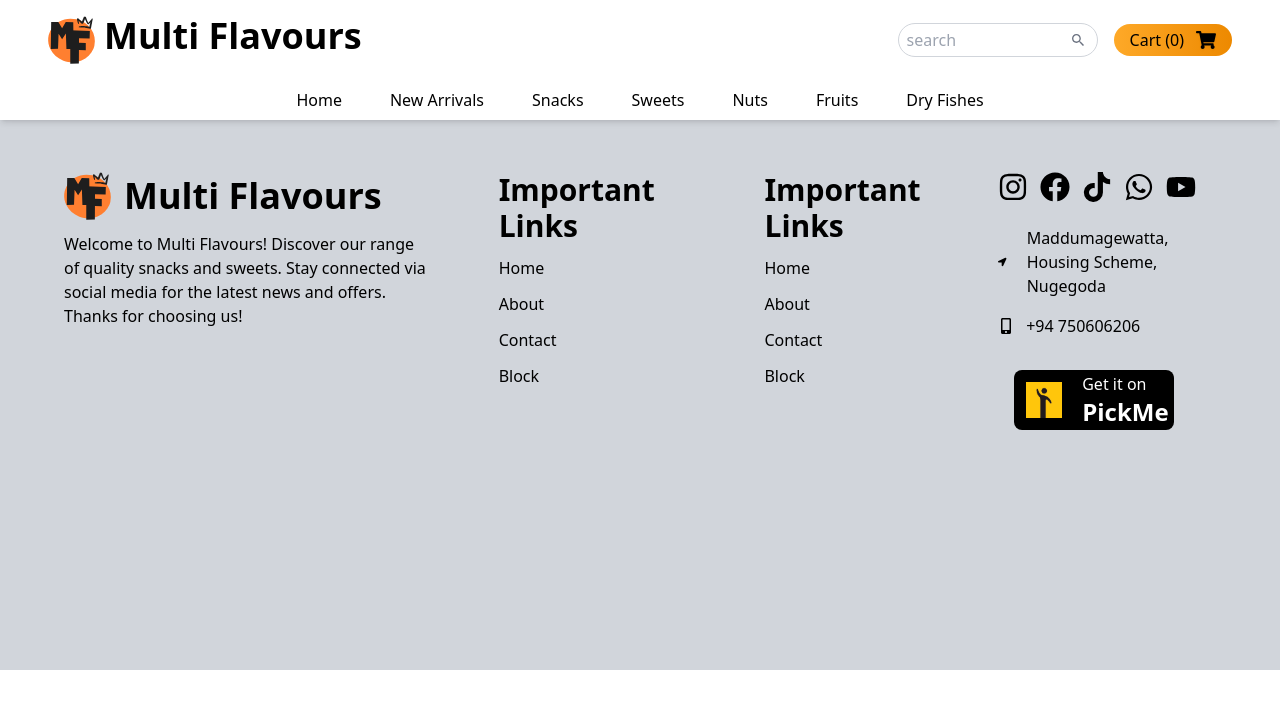
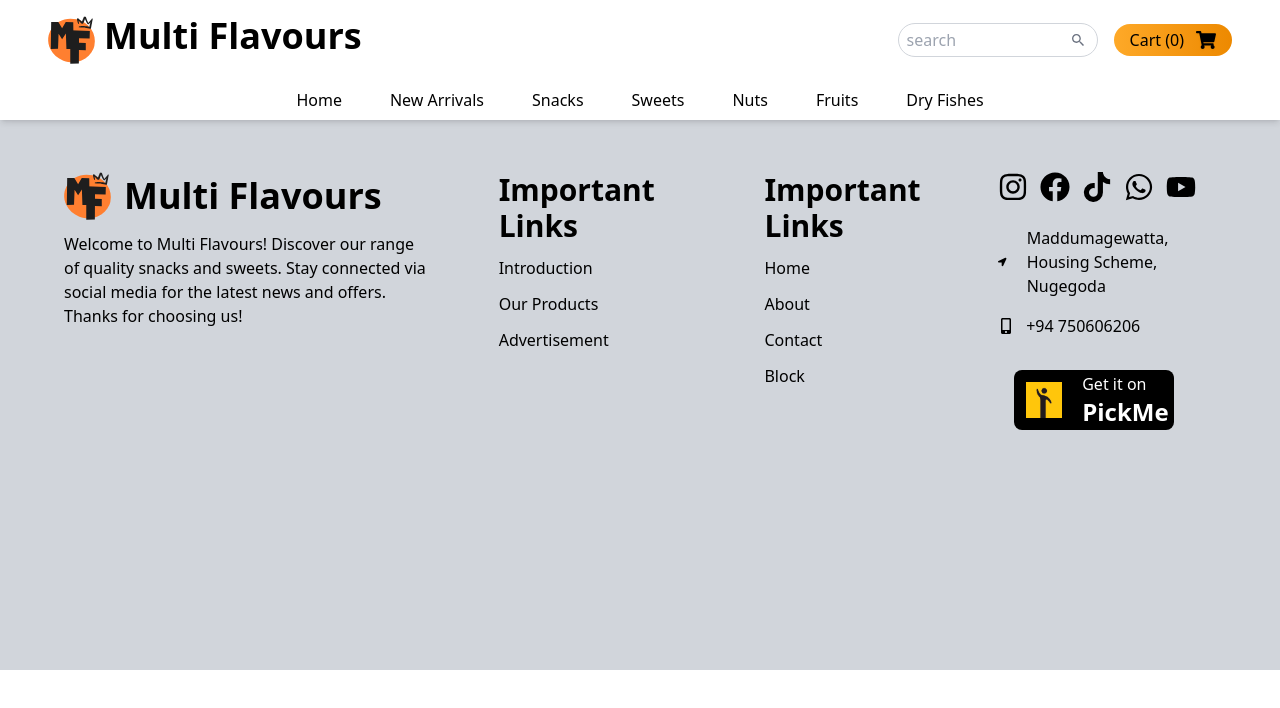
Before and after one commit to MenalinR/multiflavors, a React (Vite) app: page /Cart in a window 1280 px wide. Shown: the top 708 px of the page. Built offline with nearby package versions, Linux system fonts and the light colour scheme.

Commit message:
changed footer links names

```diff
--- a/src/components/Footer/Footer.jsx
+++ b/src/components/Footer/Footer.jsx
@@ -15,6 +15,22 @@ const BannerImg = {
 };
 
 const FooterLinks = [
+  {
+    title: 'Introduction',
+    link: '/#',
+  },
+  {
+    title: 'Our Products',
+    link: '/#about',
+  },
+  {
+    title: 'Advertisement',
+    link: '/#contact',
+  },
+
+];
+
+const FooterSecondLinks = [
   {
     title: 'Home',
     link: '/#',
@@ -64,7 +80,7 @@ const Footer = () => {
             <div className="py-8 px-4 pl-8">
               <h2 className="sm:text-3xl text-xl font-bold sm:text-left text-justify mb-3">Important Links</h2>
               <ul className="flex flex-col gap-3">
-                {FooterLinks.map((link) => (
+                {FooterSecondLinks.map((link) => (
                   <li
                     className="cursor-pointer hover:text-primary hover:translate-x-1 duration-300"
                     key={link.title}
```
